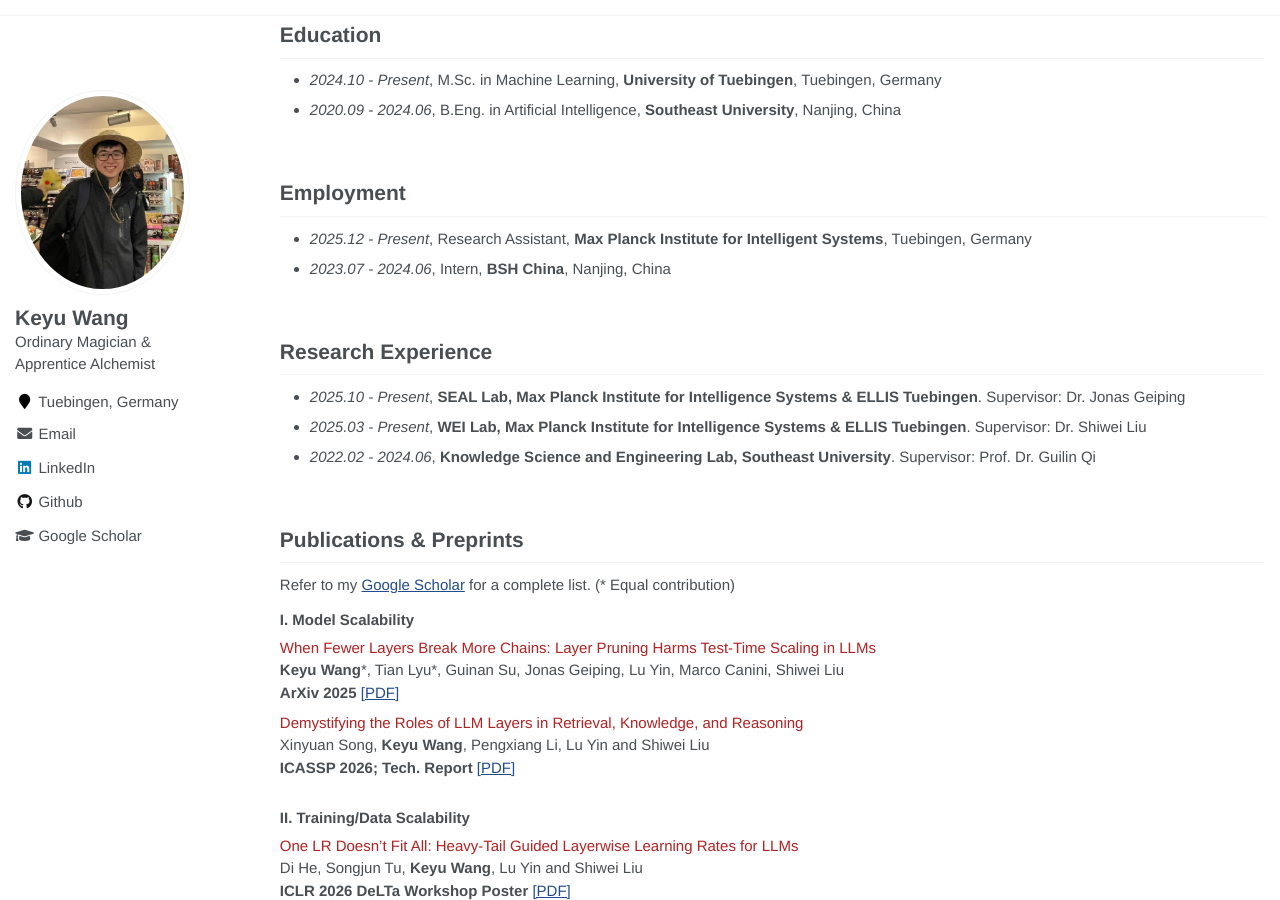
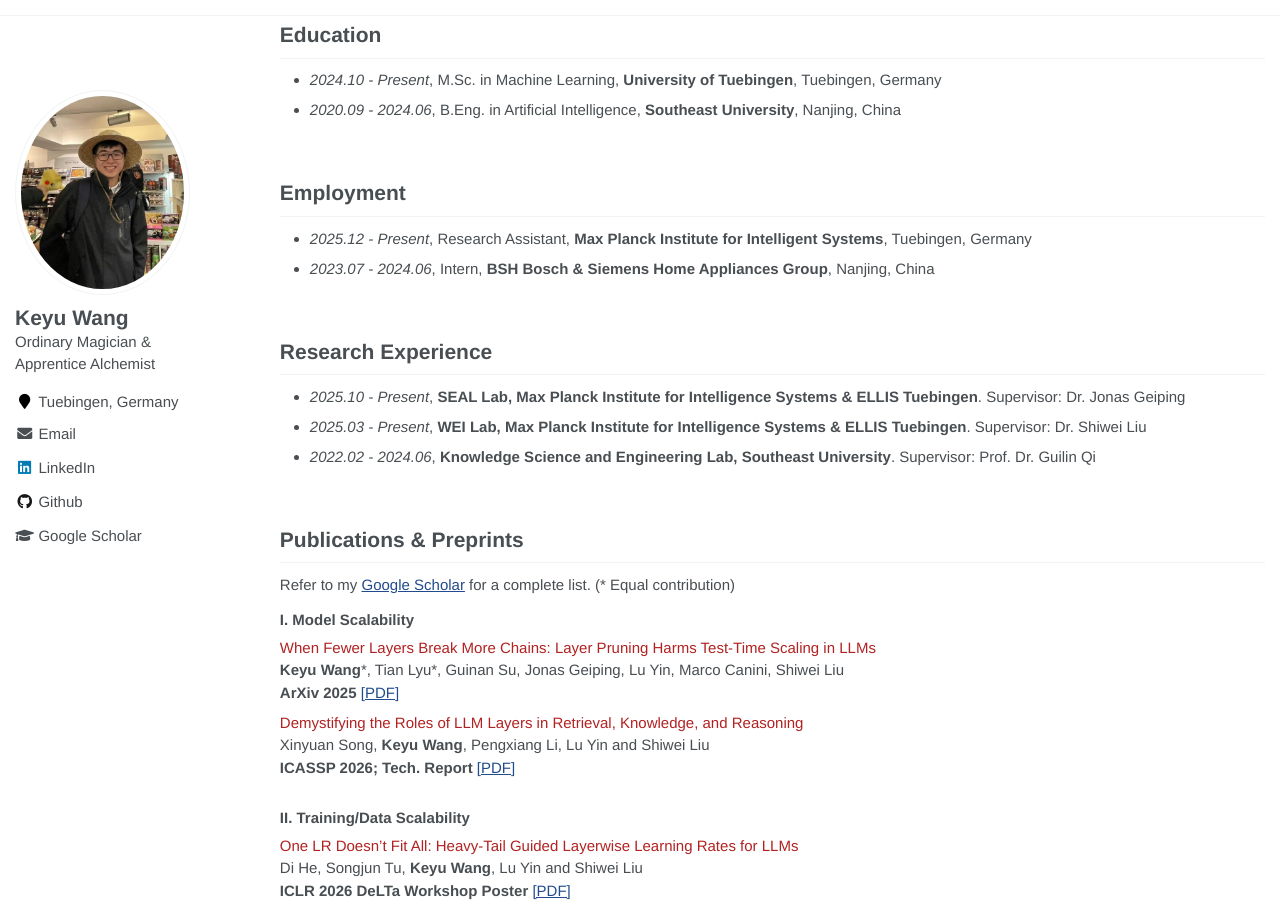
Before and after one commit to keyu-wang-2002/keyu-wang-2002.github.io, a Jekyll site: the page built from _pages/about.md, in a window 1280 px wide and 900 px high, scrolled down 308 px. Built offline with Jekyll 4.4.1, drawn with Linux system fonts in a browser that asks for light colours.

Commit message:
Update about.md

```diff
--- a/_pages/about.md
+++ b/_pages/about.md
@@ -34,7 +34,7 @@ You can find my CV [here](https://raw.githubusercontent.com/keyu-wang-2002/keyu-
 
 # Employment
 - *2025.12 - Present*, Research Assistant, **Max Planck Institute for Intelligent Systems**, Tuebingen, Germany
-- *2023.07 - 2024.06*, Intern, **BSH China**, Nanjing, China
+- *2023.07 - 2024.06*, Intern, **BSH Bosch & Siemens Home Appliances Group**, Nanjing, China
 
 <br>
 
```
